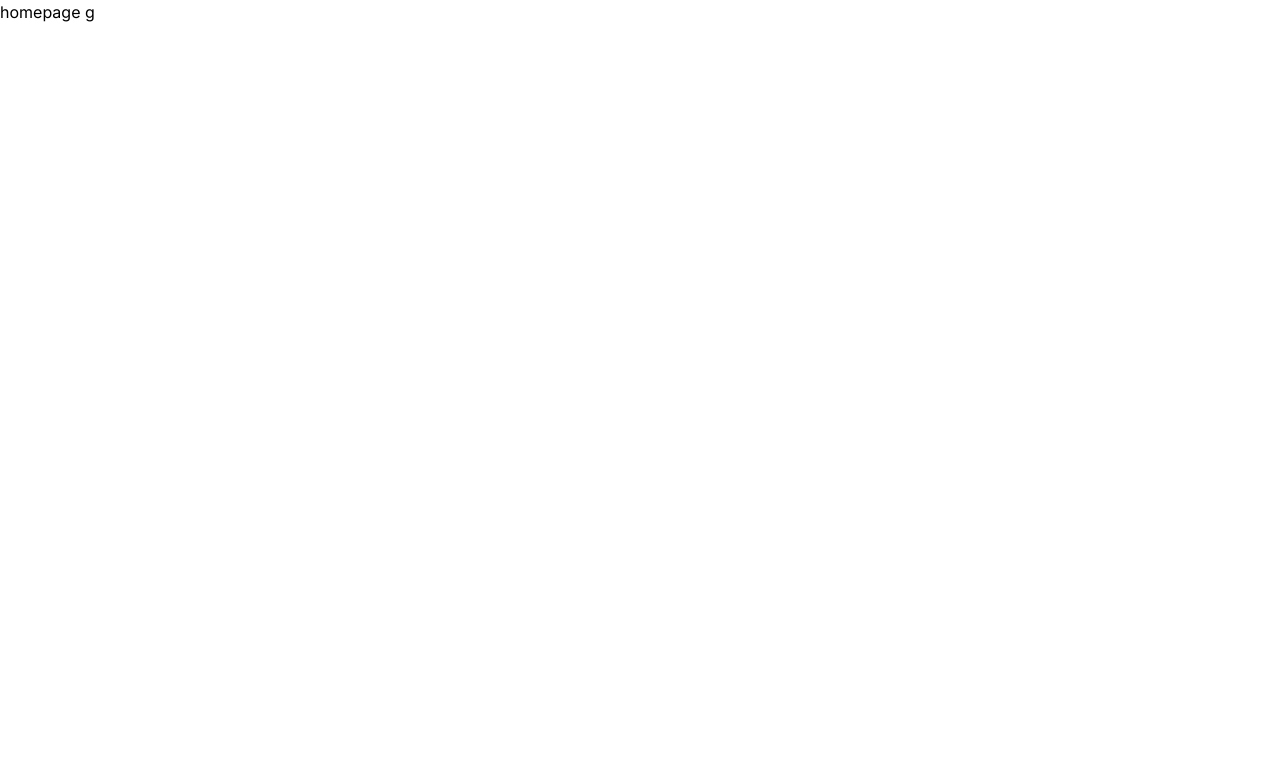
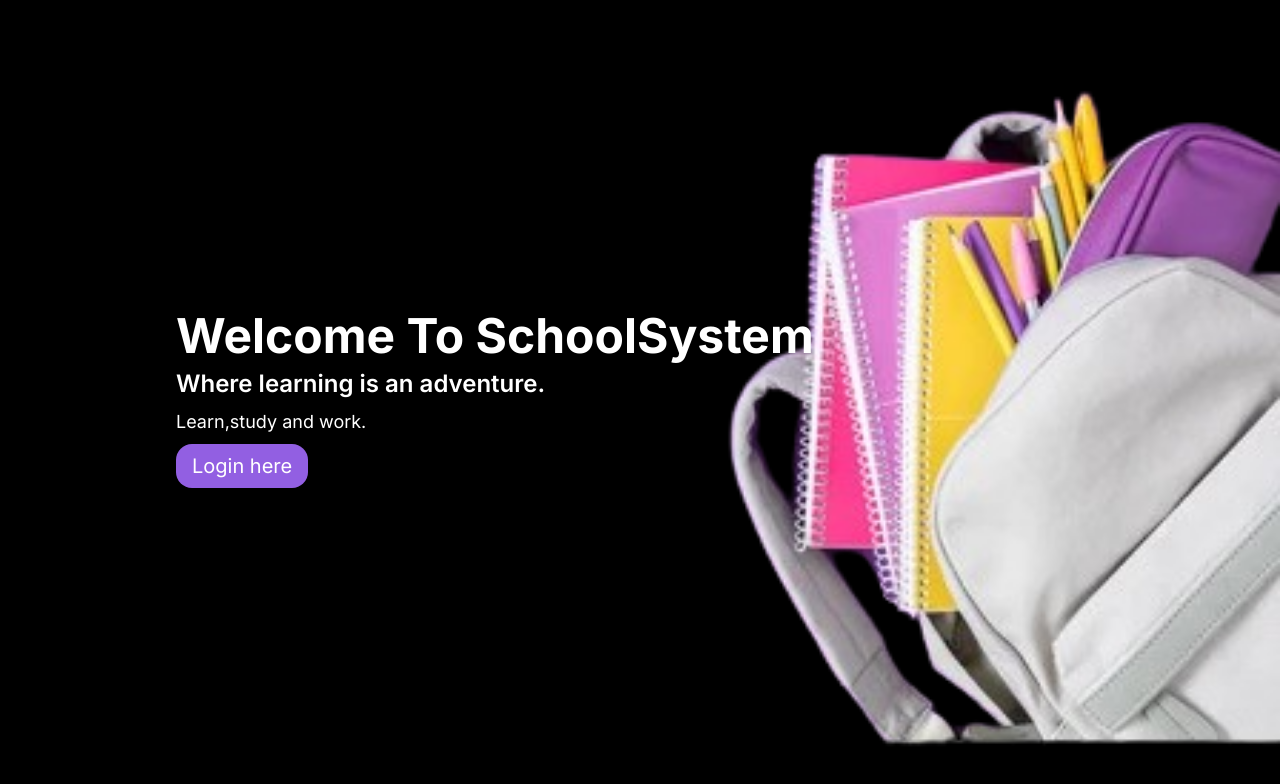
Before and after one commit to bright12037/julyproject, a Next.js app: page / in a window 1280 px wide. Shown: the top 784 px of the page. Built offline with nearby package versions, Linux system fonts and the light colour scheme.

Commit message:
stdentdash added and let and right created

```diff
--- a/src/app/page.js
+++ b/src/app/page.js
@@ -1,11 +1,13 @@
 import React from 'react'
+import Home from '@/components/Studentdashboard/right/home'
 
-const home = () => {
+const homepage = () => {
   return (
     <div>
-      homepage g
+      <Home/>
     </div>
+
   )
 }
 
-export default home
+export default homepage
--- /dev/null
+++ b/src/components/Studentdashboard/right/home.css
@@ -0,0 +1,7 @@
+.home{
+    background-image: url(../images/bg.png);
+    background-repeat: no-repeat;
+    background-size: contain;
+    background-position:right;
+
+}
--- /dev/null
+++ b/src/components/Studentdashboard/right/home.jsx
@@ -0,0 +1,19 @@
+import React from 'react'
+import './home.css'
+
+const Home = () => {
+  return (
+    <div >
+        <div  className="home flex flex-col justify-center pl-44 bg-black text-white w-screen h-screen">
+          <h1 className='text-5xl font-bold pb-2'>Welcome To SchoolSystem</h1>
+          <h2 className='text-2xl font-semibold pb-2'>Where learning is an adventure.</h2>
+          <p className='text-lg font-md pb-2'>Learn,study and work.</p>
+          <div>
+            <button className='transition-transform duration-300 hover:scale-105 text-white text-xl rounded-2xl bg-[#925FE2] py-2 px-4 flex'>Login here</button>
+          </div>
+        </div>
+    </div>
+  )
+}
+
+export default Home
--- a/src/components/Studentdashboard/right/rightboard.jsx
+++ b/src/components/Studentdashboard/right/rightboard.jsx
@@ -58,29 +58,29 @@ const RightBoard = () => {
       <div className='h-screen'>
 
         <div className='grid grid-cols-3 jsutify-center gap-10 mb-10 mx-20 my-4 ' >
-          <div className='flex flex-col gap-4 items-center py-5 px-1 h-44 justify-center cursor-pointer transition-transform duration-300 hover:scale-105 shadow-lg bg-[#925FE2]' >
+          <div className='flex flex-col gap-4 items-center py-5 px-1 h-44 rounded-lg shadow-lg justify-center cursor-pointer transition-transform duration-300 hover:scale-105 shadow-lg bg-[#925FE2]' >
             <p className='text-4xl' ><FaUserAlt /></p>
             <p className='text-xl' >Profile</p>
           </div>
 
-          <div className='flex flex-col gap-4 items-center py-5 px-1 h-44 justify-center cursor-pointer transition-transform duration-300 hover:scale-105 shadow-lg bg-[#925FE2]' >
+          <div className='flex flex-col gap-4 items-center py-5 px-1 h-44 rounded-lg shadow-lg justify-center cursor-pointer transition-transform duration-300 hover:scale-105 shadow-lg bg-[#925FE2]' >
             <p className='text-4xl' ><FaBookOpen /></p>
             <p className='text-xl' >Courses</p>
           </div>
 
-          <div className='flex flex-col gap-4 items-center py-5 px-1 h-44 justify-center cursor-pointer transition-transform duration-300 hover:scale-105 shadow-lg bg-[#925FE2]' >
+          <div className='flex flex-col gap-4 items-center py-5 px-1 h-44 rounded-lg shadow-lg justify-center cursor-pointer transition-transform duration-300 hover:scale-105 shadow-lg bg-[#925FE2]' >
             <p className='text-4xl' ><FaTasks /></p>
             <p className='text-xl' >Assignments</p>
           </div>
         </div>
 
         <div className='grid grid-cols-3 jsutify-center gap-10 mx-20 my-4'>
-          <div className='flex flex-col gap-4 items-center py-5 px-1 h-44 justify-center cursor-pointer transition-transform duration-300 hover:scale-105 shadow-lg bg-[#925FE2]' >
+          <div className='flex flex-col gap-4 items-center py-5 px-1 h-44 rounded-lg shadow-lg justify-center cursor-pointer transition-transform duration-300 hover:scale-105 shadow-lg bg-[#925FE2]' >
             <p className='text-4xl' ><BsBoxArrowDown /></p>
             <p className='text-xl' >Results</p>
           </div>
 
-          <div className='flex flex-col gap-4 items-center py-5 px-1 h-44 justify-center cursor-pointer transition-transform duration-300 hover:scale-105 shadow-lg bg-[#925FE2]' >
+          <div className='flex flex-col gap-4 items-center py-5 px-1 h-44 rounded-lg shadow-lg justify-center cursor-pointer transition-transform duration-300 hover:scale-105 shadow-lg bg-[#925FE2]' >
             <p className='text-4xl' ><RiLogoutCircleRLine /></p>
             <p className='text-xl' >Log-out</p>
           </div>
```
Also changed, not shown: src/components/Studentdashboard/images/bg.png (added).
